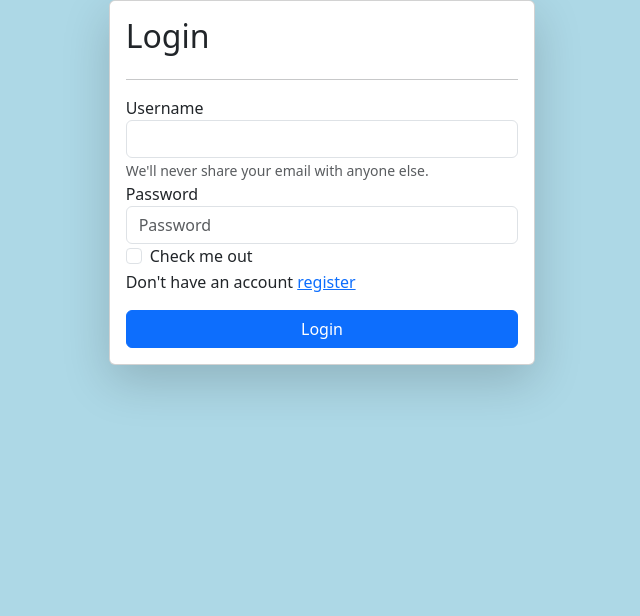
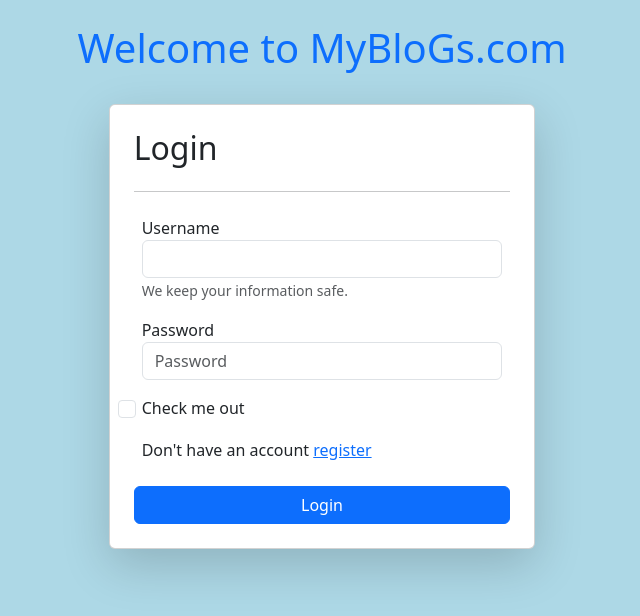
Before and after one commit to Asmitraja/blog, a Django app: page /login/ in a window 1280 px wide. Shown: the top 616 px of the page, without its empty margins (318-958 px from the left). Run offline with Django 5.2, Linux system fonts and the light colour scheme.

Commit message:
added login page

```diff
--- a/recipe/urls.py
+++ b/recipe/urls.py
@@ -24,6 +24,7 @@ from django.contrib.staticfiles.urls import staticfiles_urlpatterns
 
 urlpatterns = [
     path('admin/', admin.site.urls),
+    path('', login_page, name= "login_page"),
     path('recipes/',recipes , name= "recipes"),
     path('delete_recipe/<id>/', delete_recipe, name= "delete_recipe"),
     path('update_recipe/<id>/', update_recipe, name= "update_recipe"),
--- a/vege/templates/base.html
+++ b/vege/templates/base.html
@@ -4,7 +4,7 @@
     <meta charset="UTF-8">
     <link href="https://cdn.jsdelivr.net/npm/bootstrap@5.3.3/dist/css/bootstrap.min.css" rel="stylesheet" integrity="sha384-QWTKZyjpPEjISv5WaRU9OFeRpok6YctnYmDr5pNlyT2bRjXh0JMhjY6hW+ALEwIH" crossorigin="anonymous">
     <meta name="viewport" content="width=device-width, initial-scale=1.0">
-    <title>Recipes</title>
+    <title>MyBloGs.com</title>
     <style>
         body {
             background-color: lightblue;
--- a/vege/templates/login.html
+++ b/vege/templates/login.html
@@ -1,7 +1,8 @@
 {% extends "base.html" %}
 {% block start %}
 
-<form class="col-4 mx-auto  card p-3 shadow-lg" method = "post">
+<h1 class=" mx auto text-center p-4 text-primary">Welcome to MyBloGs.com</h1>
+<form class="col-4 mx-auto  card p-4 shadow-lg" method = "post">
     {% csrf_token %}
     <h2> Login </h2>
     <hr>
@@ -12,20 +13,20 @@
         </div>
     {% endfor %}
     {% endif %}
-    <div class="form-group">
+    <div class="form-group p-2">
       <label for="exampleInputEmail1">Username</label>
       <input type="text" name="username" required class="form-control" id="exampleInputEmail1" aria-describedby="emailHelp" >
-      <small id="emailHelp" class="form-text text-muted">We'll never share your email with anyone else.</small>
+      <small id="emailHelp" class="form-text text-muted">We keep your information safe.</small>
     </div>
-    <div class="form-group">
+    <div class="form-group p-2">
       <label for="exampleInputPassword1">Password</label>
       <input type="password" required name="password" class="form-control" id="exampleInputPassword1" placeholder="Password">
     </div>
-    <div class="form-check">
-      <input type="checkbox" class="form-check-input" id="exampleCheck1">
+    <div class="form-check p-2">
+      <input type="checkbox" class="form-check-input p-2" id="exampleCheck1">
       <label class="form-check-label" for="exampleCheck1">Check me out</label>
     </div>
-    <p> Don't have an account <a href="/register/"> register </a> </p>
+    <p class="p-2"> Don't have an account <a href="/register/"> register </a> </p>
     <button type="submit" class="btn btn-primary">Login</button>
 
   </form>
```
Also changed, not shown: db.sqlite3.
